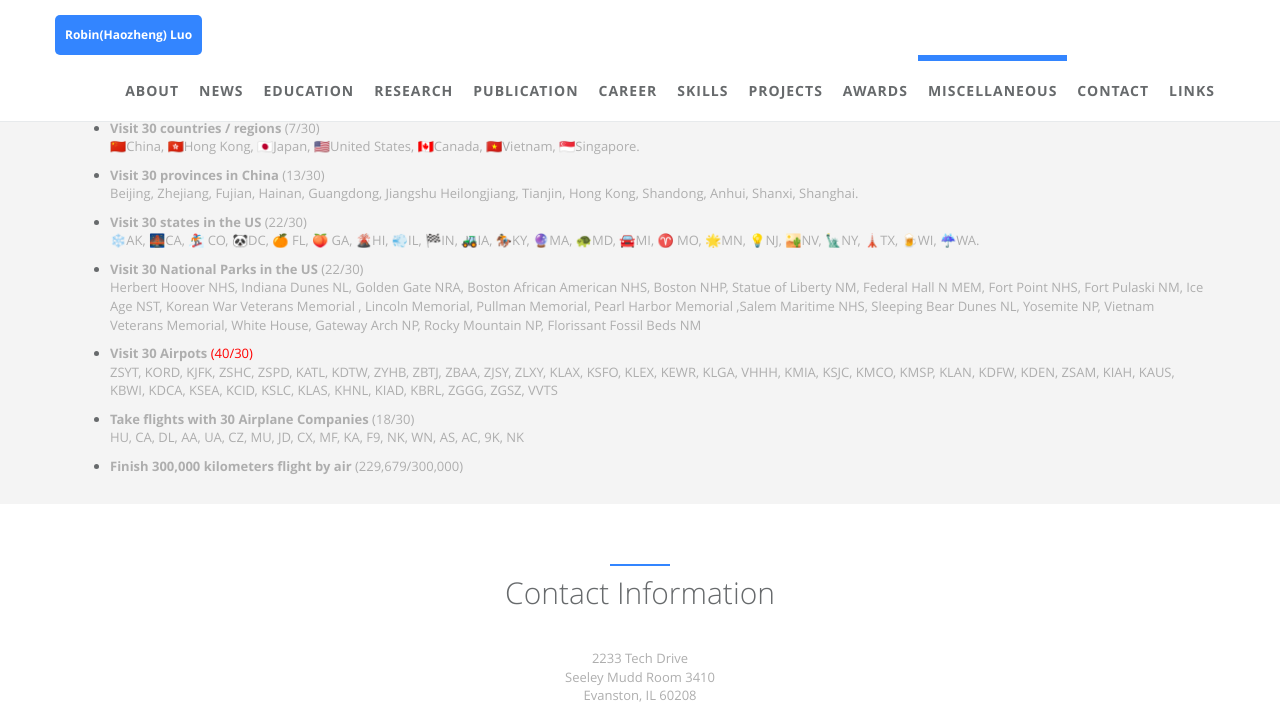
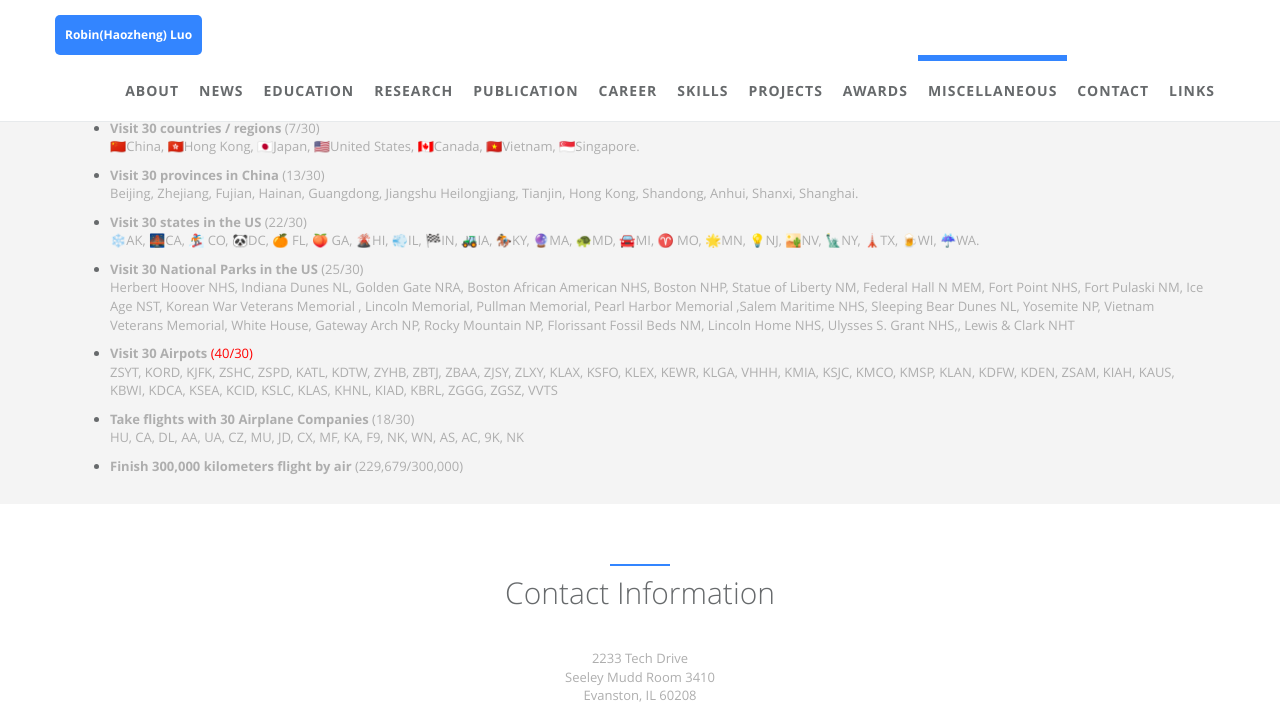
Before and after one commit to robinzixuan/robin.github.io, a Jekyll site: the page built from index.html, in a window 1280 px wide and 900 px high, scrolled down 9982 px, cut to the strip 0-711 px from the top of the window. Built offline with Jekyll 4.4.1, drawn with Linux system fonts in a browser that asks for light colours.

Commit message:
Update miscellaneous.html

```diff
--- a/_includes/sections/miscellaneous.html
+++ b/_includes/sections/miscellaneous.html
@@ -20,11 +20,11 @@
     <li><p><b>Visit 30 states in the US</b> (22/30)<br />
     ❄️AK, 🌉CA, 🏂 CO, 🐼DC, 🍊 FL, 🍑 GA, 🌋HI, 💨IL, 🏁IN, 🚜IA, 🏇KY, 🔮MA, 🐢MD,  🚘MI, ♈ MO, 🌟MN, 💡NJ, 🏜️NV, 🗽NY,  🗼TX, 🍺WI, ☔WA.</p>
     </li>
-    <li><p><b>Visit 30 National Parks in the US</b> (22/30)<br />
+    <li><p><b>Visit 30 National Parks in the US</b> (25/30)<br />
         Herbert Hoover NHS, Indiana Dunes NL, Golden Gate NRA, Boston African American
         NHS, Boston NHP, Statue of Liberty NM, Federal Hall N MEM, Fort Point NHS, Fort Pulaski NM,
     Ice Age NST, Korean War Veterans Memorial , Lincoln Memorial, Pullman Memorial, Pearl Harbor Memorial
-,Salem Maritime NHS, Sleeping Bear Dunes NL, Yosemite NP, Vietnam Veterans Memorial, White House, Gateway Arch NP, Rocky Mountain NP, Florissant Fossil Beds NM</p>
+,Salem Maritime NHS, Sleeping Bear Dunes NL, Yosemite NP, Vietnam Veterans Memorial, White House, Gateway Arch NP, Rocky Mountain NP, Florissant Fossil Beds NM, Lincoln Home NHS, Ulysses S. Grant NHS,, Lewis & Clark NHT</p>
         </li>
     <li><p><b>Visit 30 Airpots</b> <span style="color:red">(40/30)</span><br />
         ZSYT, KORD, KJFK, ZSHC, ZSPD, KATL, KDTW, ZYHB, ZBTJ, ZBAA, ZJSY, ZLXY, KLAX, KSFO, KLEX, KEWR, KLGA, VHHH, KMIA, KSJC, KMCO, KMSP, KLAN, KDFW, KDEN, ZSAM, KIAH, KAUS, KBWI, KDCA, KSEA, KCID, KSLC, KLAS, KHNL, KIAD, KBRL, ZGGG, ZGSZ, VVTS  </p>
```
